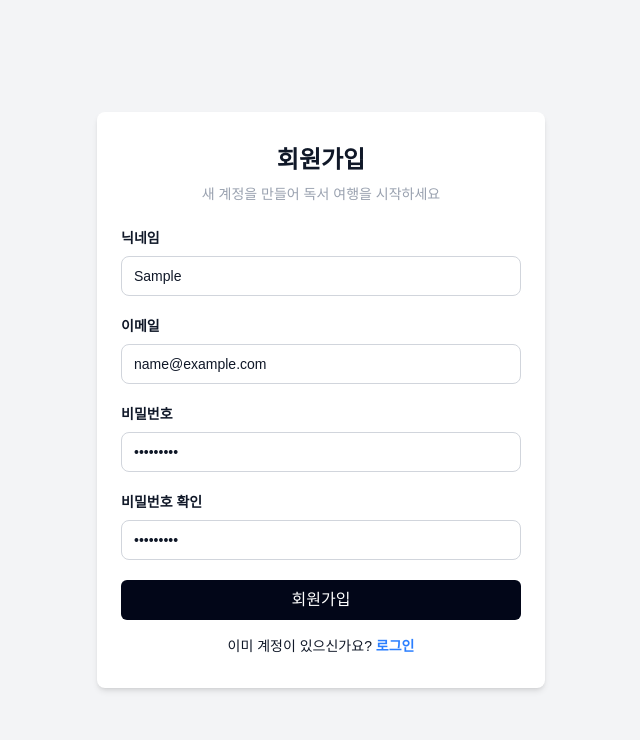
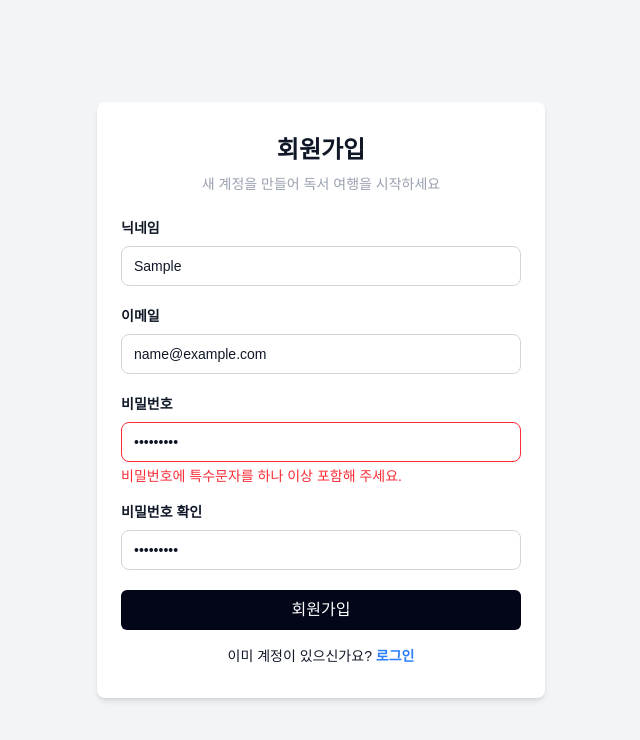
Before and after one commit to DEEPDIVE-BookJuck-BookJuck/BookJuck-BookJuck, a Next.js app: page /auth/sign-up in a window 1280 px wide. Both pictures are taken after typing "Sample", "name@example.com", "Sample123", "Sample123" into the empty fields and a click on the button "회원가입". Shown: the top 740 px of the page, without its empty margins (319-959 px from the left). Built offline with nearby package versions, Linux system fonts and the light colour scheme; no server answers; a web font is replaced by a local one.

Commit message:
feat: 로그인, 회원가입 UI 컴포넌트 분리 및 회원가입 유효성 검사 로직 개선

```diff
--- /dev/null
+++ b/src/app/(without-header)/auth/_components/button.tsx
@@ -0,0 +1,31 @@
+'use client'
+
+interface ButtonProps
+  extends React.ButtonHTMLAttributes<HTMLButtonElement> {
+  isLoading?: boolean
+  children: React.ReactNode
+}
+
+export default function Button({
+  isLoading = false,
+  children,
+  disabled,
+  ...props
+}: ButtonProps) {
+  const className = `
+    w-full h-10 px-3 py-2 mt-4 mb-4 rounded-md text-white bg-slate-950 hover:bg-gray-800 hover:cursor-pointer
+    disabled:bg-gray-400
+    disabled:cursor-not-allowed
+  `
+
+  return (
+    <button
+      type="submit"
+      disabled={isLoading || disabled}
+      className={className}
+      {...props}
+    >
+      {isLoading ? `${children} 중...` : children}
+    </button>
+  )
+}
--- /dev/null
+++ b/src/app/(without-header)/auth/_components/form-error.tsx
@@ -0,0 +1,8 @@
+interface FormErrorProps {
+  message?: string
+}
+
+export default function FormError({ message }: FormErrorProps) {
+  if (!message) return null
+  return <p className="text-red-500 text-sm mb-3">{message}</p>
+}
--- /dev/null
+++ b/src/app/(without-header)/auth/_components/input.tsx
@@ -0,0 +1,25 @@
+'use client'
+
+import { InputHTMLAttributes } from 'react'
+
+interface InputProps extends InputHTMLAttributes<HTMLInputElement> {
+  hasError?: boolean
+}
+
+export default function Input({
+  hasError = false,
+  ...props
+}: InputProps) {
+  const baseStyle =
+    'w-full h-10 px-3 py-2 mb-1 border rounded-lg focus:ring-1 focus:outline-none text-sm'
+  const errorStyle = hasError
+    ? 'border-red-500 focus:ring-red-500'
+    : 'border-gray-300 focus:ring-gray-500'
+
+  return (
+    <input
+      className={`${baseStyle} ${errorStyle}`}
+      {...props}
+    />
+  )
+}
--- a/src/app/(without-header)/auth/log-in/page.tsx
+++ b/src/app/(without-header)/auth/log-in/page.tsx
@@ -4,6 +4,10 @@ import { useState } from 'react'
 import { useRouter } from 'next/navigation'
 import { login } from '@/lib/auth'
 import { useAuthStore } from '@/store/auth-store'
+
+import Input from '../_components/input'
+import FormError from '../_components/form-error'
+import Button from '../_components/button'
 
 export default function LoginPage() {
   const [email, setEmail] = useState('')
@@ -79,21 +83,15 @@ export default function LoginPage() {
       >
         이메일
       </label>
-      <input
+      <Input
         id="email"
-        className={`w-full h-10 px-3 py-2 mb-1 border rounded-lg focus:ring-1 focus:outline-none text-sm ${
-          emailError
-            ? 'border-red-500 focus:ring-red-500'
-            : 'border-gray-300 focus:ring-gray-500'
-        }`}
         type="email"
+        value={email}
         placeholder="your@email.com"
-        value={email}
         onChange={(e) => setEmail(e.target.value)}
+        hasError={!!emailError}
       />
-      {emailError && (
-        <p className="text-red-500 text-sm mb-3">{emailError}</p>
-      )}
+      <FormError message={emailError} />
 
       <label
         className="text-sm font-semibold mt-5 mb-2 block"
@@ -101,33 +99,16 @@ export default function LoginPage() {
       >
         비밀번호
       </label>
-      <input
+      <Input
         id="password"
-        className={`w-full h-10 px-3 py-2 mb-1 border rounded-lg focus:ring-1 focus:outline-none text-sm ${
-          passwordError
-            ? 'border-red-500 focus:ring-red-500'
-            : 'border-gray-300 focus:ring-gray-500'
-        }`}
         type="password"
         value={password}
         onChange={(e) => setPassword(e.target.value)}
+        hasError={!!passwordError}
       />
-      {passwordError && (
-        <p className="text-red-500 text-sm mb-3">{passwordError}</p>
-      )}
+      <FormError message={passwordError} />
 
-      <button
-        type="submit"
-        disabled={isLoading}
-        className={`w-full h-10 px-3 py-2 mt-4 mb-4 rounded-md text-white hover:cursor-pointer
-          ${
-            isLoading
-              ? 'bg-gray-400 cursor-not-allowed'
-              : 'bg-slate-950 hover:bg-gray-800'
-          }`}
-      >
-        {isLoading ? '로그인 중...' : '로그인'}
-      </button>
+      <Button isLoading={isLoading}>로그인</Button>
 
       <div className="text-sm text-center">
         계정이 없으신가요?{' '}
--- a/src/app/(without-header)/auth/sign-up/page.tsx
+++ b/src/app/(without-header)/auth/sign-up/page.tsx
@@ -1,8 +1,11 @@
 'use client'
 
-import { useState, useEffect } from 'react'
+import { useState } from 'react'
 import { useRouter } from 'next/navigation'
 import { signup } from '@/lib/auth'
+import Input from '../_components/input'
+import FormError from '../_components/form-error'
+import Button from '../_components/button'
 
 export default function SignupPage() {
   const [nickName, setNickName] = useState('')
@@ -14,14 +17,13 @@ export default function SignupPage() {
   const [emailError, setEmailError] = useState('')
   const [passwordError, setPasswordError] = useState('')
   const [confirmError, setConfirmError] = useState('')
-  const [isFormValid, setIsFormValid] = useState(false)
   const [isLoading, setIsLoading] = useState(false)
 
   const router = useRouter()
-  console.log(isFormValid) //임시
 
   const validateNickname = (nickName: string) =>
     nickName.trim() ? '' : '사용하실 닉네임을 입력해 주세요.'
+
   const validateEmail = (email: string) =>
     !email.trim()
       ? '이메일을 입력해 주세요.'
@@ -30,23 +32,21 @@ export default function SignupPage() {
         )
       ? ''
       : '올바른 이메일 주소를 입력해 주세요.'
-  const validatePassword = (pw: string) =>
-    !pw.trim()
-      ? '비밀번호를 입력해 주세요.'
-      : pw.length < 8
-      ? '비밀번호는 최소 8자 이상이어야 합니다.'
-      : ''
+
+  const validatePassword = (pw: string) => {
+    const trimmed = pw.trim()
+    const specialCharRegex = /[!@#$%^&*(),.?":{}|<>_\-+=\\[\]~`]/
+
+    if (!trimmed) return '비밀번호를 입력해 주세요.'
+    if (trimmed.length < 8)
+      return '비밀번호는 최소 8자 이상이어야 합니다.'
+    if (!specialCharRegex.test(trimmed))
+      return '비밀번호에 특수문자를 하나 이상 포함해 주세요.'
+    return ''
+  }
+
   const validateConfirm = (confirm: string, pw: string) =>
     confirm !== pw ? '비밀번호가 일치하지 않습니다.' : ''
-
-  useEffect(() => {
-    const nickNameMsg = validateNickname(nickName)
-    const emailMsg = validateEmail(email)
-    const pwMsg = validatePassword(password)
-    const confirmMsg = validateConfirm(confirmPassword, password)
-
-    setIsFormValid(!nickNameMsg && !emailMsg && !pwMsg && !confirmMsg)
-  }, [nickName, email, password, confirmPassword])
 
   const handleSubmit = async (e: React.FormEvent) => {
     e.preventDefault()
@@ -95,108 +95,69 @@ export default function SignupPage() {
         새 계정을 만들어 독서 여행을 시작하세요
       </p>
 
-      {/* 닉네임 */}
       <label
         className="text-sm font-semibold mb-2 block"
         htmlFor="nickname"
       >
         닉네임
       </label>
-      <input
+      <Input
         id="nickname"
         type="text"
+        placeholder="홍길동"
         value={nickName}
         onChange={(e) => setNickName(e.target.value)}
-        placeholder="홍길동"
-        className={`w-full h-10 px-3 py-2 mb-1 border rounded-lg focus:ring-1 focus:outline-none text-sm ${
-          nickNameError
-            ? 'border-red-500 focus:ring-red-500'
-            : 'border-gray-300 focus:ring-gray-500'
-        }`}
+        hasError={!!nickNameError}
       />
-      {nickNameError && (
-        <p className="text-red-500 text-sm mb-3">{nickNameError}</p>
-      )}
+      <FormError message={nickNameError} />
 
-      {/* 이메일 */}
       <label
         className="text-sm font-semibold mt-4 mb-2 block"
         htmlFor="email"
       >
         이메일
       </label>
-      <input
+      <Input
         id="email"
-        type="text"
+        type="email"
+        placeholder="your@email.com"
         value={email}
         onChange={(e) => setEmail(e.target.value)}
-        placeholder="your@email.com"
-        className={`w-full h-10 px-3 py-2 mb-1 border rounded-lg focus:ring-1 focus:outline-none text-sm ${
-          emailError
-            ? 'border-red-500 focus:ring-red-500'
-            : 'border-gray-300 focus:ring-gray-500'
-        }`}
+        hasError={!!emailError}
       />
-      {emailError && (
-        <p className="text-red-500 text-sm mb-3">{emailError}</p>
-      )}
+      <FormError message={emailError} />
 
-      {/* 비밀번호 */}
       <label
         className="text-sm font-semibold mt-4 mb-2 block"
         htmlFor="password"
       >
         비밀번호
       </label>
-      <input
+      <Input
         id="password"
         type="password"
         value={password}
         onChange={(e) => setPassword(e.target.value)}
-        className={`w-full h-10 px-3 py-2 mb-1 border rounded-lg focus:ring-1 focus:outline-none text-sm ${
-          passwordError
-            ? 'border-red-500 focus:ring-red-500'
-            : 'border-gray-300 focus:ring-gray-500'
-        }`}
+        hasError={!!passwordError}
       />
-      {passwordError && (
-        <p className="text-red-500 text-sm mb-3">{passwordError}</p>
-      )}
+      <FormError message={passwordError} />
 
-      {/* 비밀번호 확인 */}
       <label
         className="text-sm font-semibold mt-4 mb-2 block"
         htmlFor="confirm"
       >
         비밀번호 확인
       </label>
-      <input
+      <Input
         id="confirm"
         type="password"
         value={confirmPassword}
         onChange={(e) => setConfirmPassword(e.target.value)}
-        className={`w-full h-10 px-3 py-2 mb-1 border rounded-lg focus:ring-1 focus:outline-none text-sm ${
-          confirmError
-            ? 'border-red-500 focus:ring-red-500'
-            : 'border-gray-300 focus:ring-gray-500'
-        }`}
+        hasError={!!confirmError}
       />
-      {confirmError && (
-        <p className="text-red-500 text-sm mb-3">{confirmError}</p>
-      )}
+      <FormError message={confirmError} />
 
-      <button
-        type="submit"
-        disabled={isLoading}
-        className={`w-full h-10 px-3 py-2 mt-4 mb-4 rounded-md text-white hover:cursor-pointer
-          ${
-            isLoading
-              ? 'bg-gray-400 cursor-not-allowed'
-              : 'bg-slate-950 hover:bg-gray-800'
-          }`}
-      >
-        {isLoading ? '회원가입 중...' : '회원가입'}
-      </button>
+      <Button isLoading={isLoading}>회원가입</Button>
 
       <div className="text-sm text-center">
         이미 계정이 있으신가요?{' '}
```
